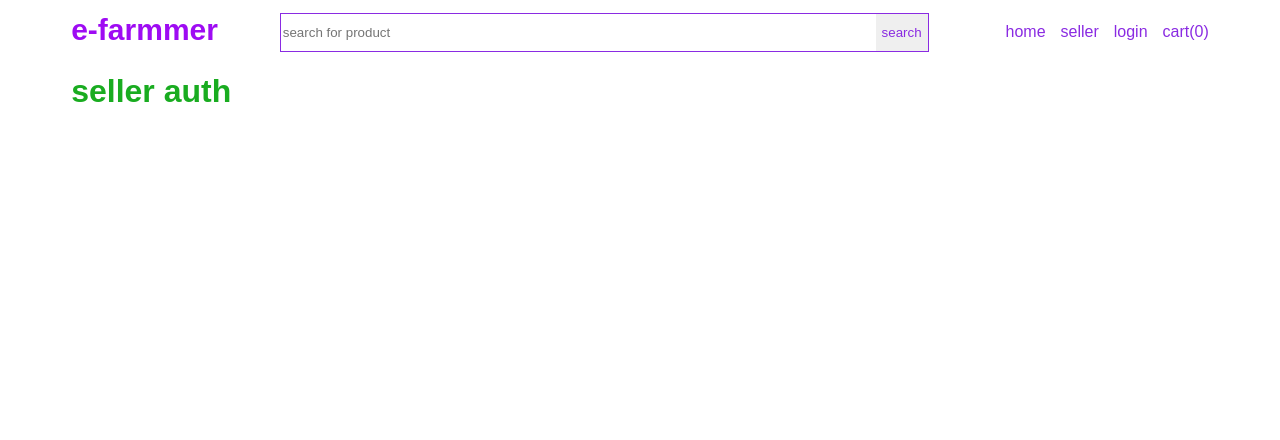
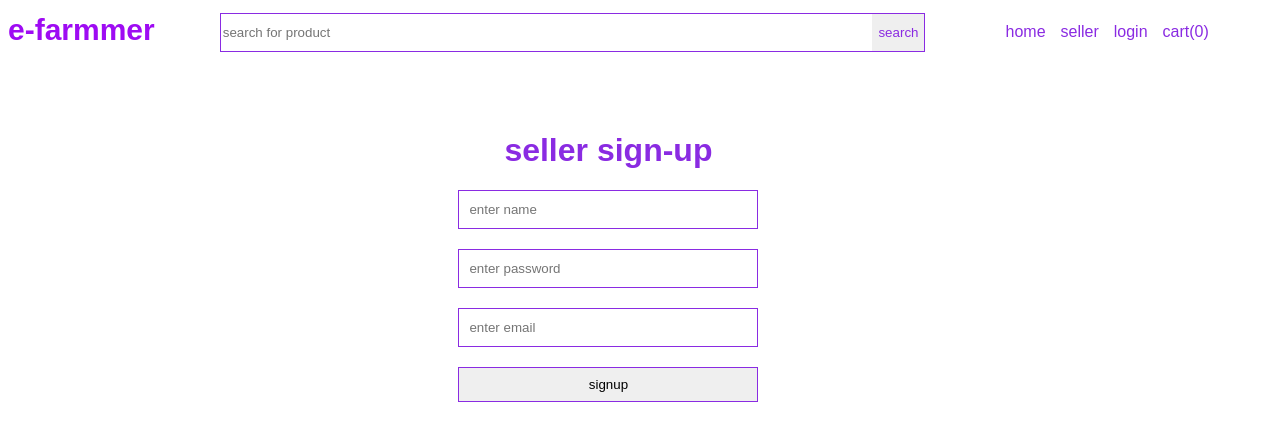
Before and after one commit to Keshavraj52/ecomm, an Angular app: page /seller-auth in a window 1280 px wide. Shown: the top 440 px of the page. Built offline with nearby package versions, Linux system fonts and the light colour scheme.

Commit message:
seller signup frontent

```diff
--- a/src/app/app.module.ts
+++ b/src/app/app.module.ts
@@ -6,6 +6,7 @@
 import { HeaderComponent } from './header/header.component';
 import { HomeComponent } from './home/home.component';
 import { SellerAuthComponent } from './seller-auth/seller-auth.component';
+import { FormsModule } from '@angular/forms';
 
 @NgModule({
   declarations: [
@@ -16,7 +17,8 @@
   ],
   imports: [
     BrowserModule,
-    AppRoutingModule
+    AppRoutingModule,
+    FormsModule
   ],
   providers: [],
   bootstrap: [AppComponent]
--- a/src/app/seller-auth/seller-auth.component.css
+++ b/src/app/seller-auth/seller-auth.component.css
@@ -0,0 +1,6 @@
+.signup{
+    text-align: center;
+    margin-bottom: 50px;
+    margin-top: 80px;
+    color: blueviolet;
+}
--- a/src/app/seller-auth/seller-auth.component.html
+++ b/src/app/seller-auth/seller-auth.component.html
@@ -1 +1,12 @@
-<h1>seller auth</h1>
+<div class="seller-auth">
+    <div class="signup">
+        <h1>seller sign-up</h1>
+        <form #sellersignup="ngForm" (ngSubmit)="signUp(sellersignup.value)" class="common-form">
+            <input class="form-input" ngModel name="name" type="text" placeholder="enter name">
+            <input  class="form-input" ngModel name="passwaord" type="password" placeholder="enter password">
+            <input  class="form-input" ngModel name="email" type="text" placeholder="enter email">
+            <button  class="form-button">signup</button>
+        </form>
+
+    </div>
+</div>
--- a/src/app/seller-auth/seller-auth.component.ts
+++ b/src/app/seller-auth/seller-auth.component.ts
@@ -1,10 +1,18 @@
-import { Component } from '@angular/core';
+import { Component, OnInit } from '@angular/core';
 
 @Component({
   selector: 'app-seller-auth',
   templateUrl: './seller-auth.component.html',
   styleUrls: ['./seller-auth.component.css']
 })
-export class SellerAuthComponent {
+export class SellerAuthComponent implements OnInit {
+  ngOnInit(): void {
+
+
+  }
+  signUp(data: Object): void {
+    console.warn(data)
+
+  }
 
 }
--- a/src/styles.css
+++ b/src/styles.css
@@ -1,8 +1,32 @@
 body{
     font-family: sans-serif;
 }
-.container{
-    margin-left: 5%;
+.container{margin: 0;
+
     margin-right: 5%;
-    color: rgb(25, 172, 32);
+    color: rgb(140, 172, 25);
 }
+
+
+.common-form{
+    text-align: center;
+    display: flex;
+   margin: auto;
+  flex-direction: column;
+  width: 300px;
+
+}
+.form-input{
+    height: 35px;
+    margin-bottom: 20px;
+    padding-left: 10px;
+    border: 1px solid blueviolet;
+    color: blueviolet;
+
+}
+.form-button{
+   height: 35px;
+   border: 1px solid blueviolet;
+   cursor: pointer;
+
+}
```
